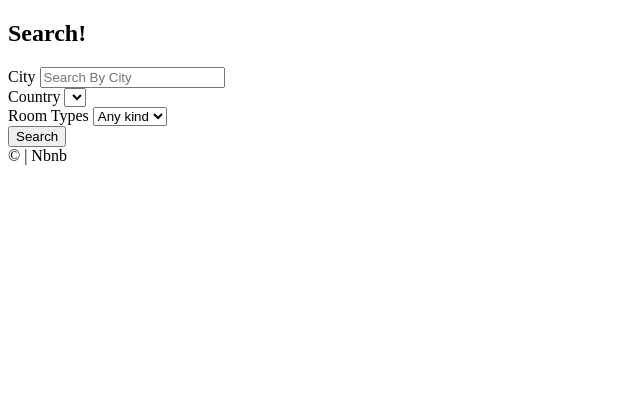
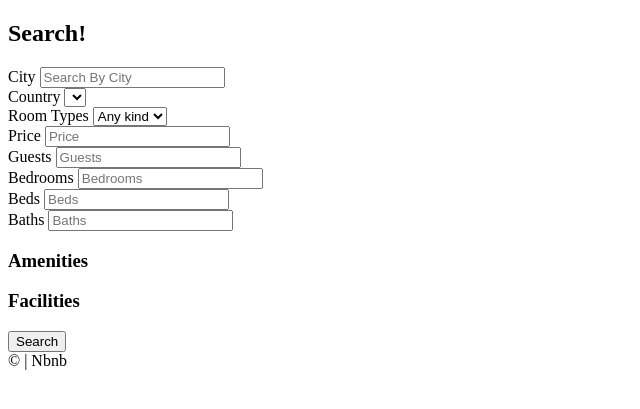
Before and after one commit to hyeseong-dev/airbnb-clone, a Django app: template templates/rooms/search.html in a window 1280 px wide. Shown: the part 60-469 px from the top of the page, without its empty margins (0-640 px from the left). Run offline with Django 3.2, Linux system fonts and the light colour scheme; the template is opened without the code that fills it, so the values that code supplies are empty.

Commit message:
13.3 Amenities and Facilities Form

```diff
--- a/templates/rooms/search.html
+++ b/templates/rooms/search.html
@@ -31,6 +31,51 @@
                 </select>
             </div>
 
+            <div>
+                <label for='price'>Price</label>
+                <input value='{{price}}' type="number" id='price' name='price' placeholder="Price">
+            </div>
+            <div>
+                <label for='guests'>Guests</label>
+                <input value='{{guests}}' type="number" id='guest' name='guest' placeholder="Guests">
+            </div>
+            <div>
+                <label for='bedrooms'>Bedrooms</label>
+                <input value='{{bedrooms}}' type="number" id='bedrooms' name='bedrooms' placeholder="Bedrooms">
+            </div>
+            <div>
+                <label for='beds'>Beds</label>
+                <input value='{{beds}}' type="number" id='beds' name='beds' placeholder="Beds">
+            </div>
+            <div>
+                <label for='baths'>Baths</label>
+                <input value='{{baths}}' type="number"id='baths' name='baths' placeholder="Baths">
+            </div>
+
+            <div>
+                <h3>Amenities</h3>
+                <ul>
+                    {% for amenity in amenities %}
+                        <li>
+                            <label for="a_{{amenity.pk}}">{{amenity.name}}</label>
+                            <input id="a_{{amenity.pk}}" name="amenities" type="checkbox" value={{amenity.pk}} />
+                        </li>
+                    {% endfor %}
+                </ul>
+            </div>
+
+            <div>
+                <h3>Facilities</h3>
+                <ul>
+                    {% for facility in facilities %}
+                        <li>
+                            <label for="f_{{facility.pk}}">{{facility.name}}</label>
+                            <input id="f_{{facility.pk}}" name="facilities" type="checkbox" value={{facility.pk}} />
+                        </li>
+                    {% endfor %}
+                </ul>
+            </div>
+
             <button>Search</button>
         </form>
 
```
Also changed, not shown: rooms/views.py (+35 -13 lines).
